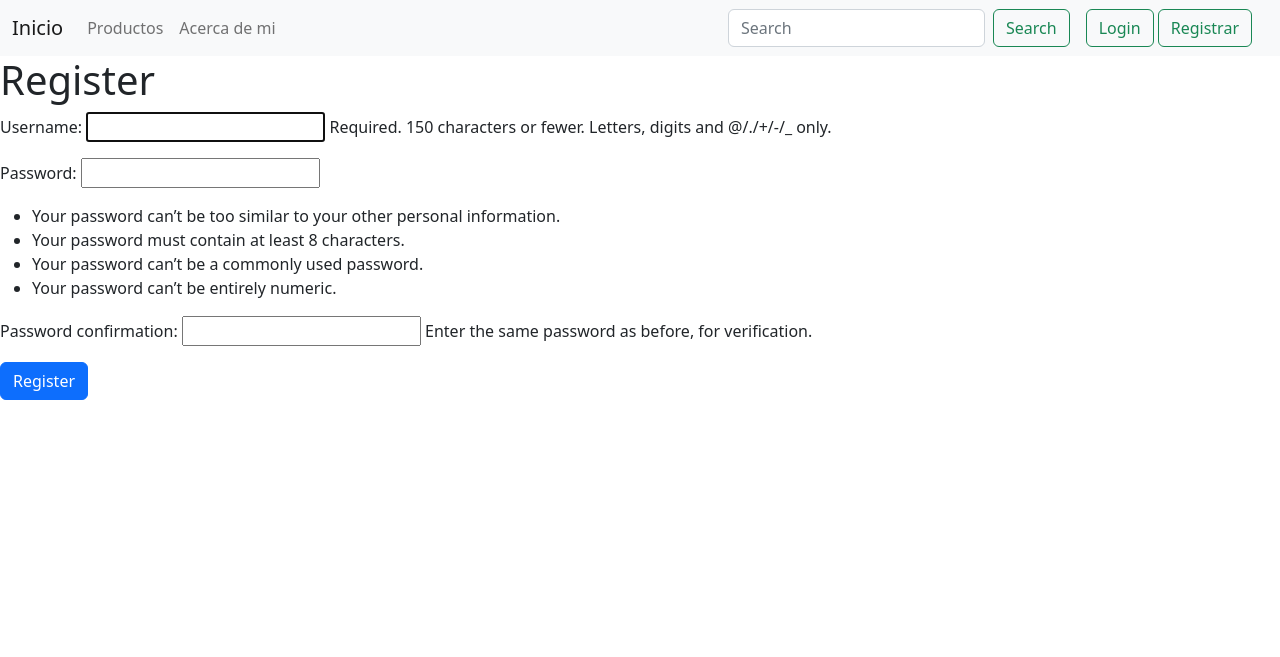
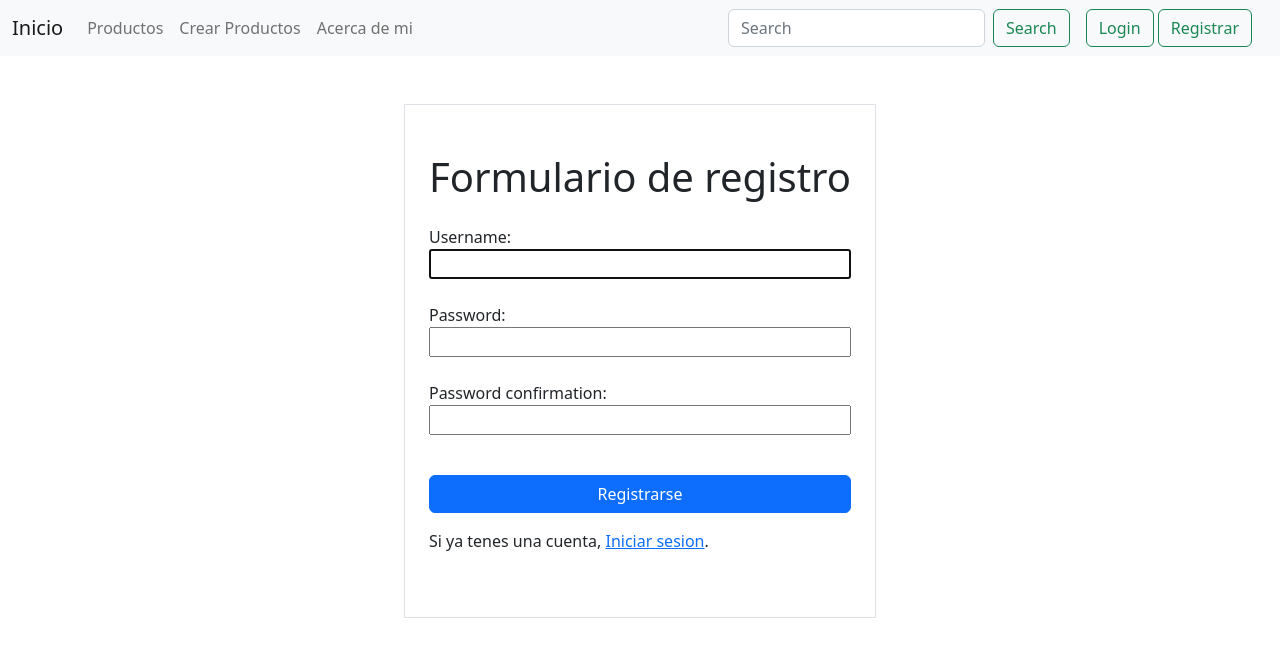
Before and after one commit to marianoLopez2001/python-coder, a Django app: page /register/ in a window 1280 px wide. Shown: the top 657 px of the page. Run offline with Django 4.2, Linux system fonts and the light colour scheme.

Commit message:
implemente logout y renderizado condicional de login, logout, register

```diff
--- a/coder_project/coder_project/settings.py
+++ b/coder_project/coder_project/settings.py
@@ -122,3 +122,5 @@ STATIC_URL = 'static/'
 # https://docs.djangoproject.com/en/4.1/ref/settings/#default-auto-field
 
 DEFAULT_AUTO_FIELD = 'django.db.models.BigAutoField'
+
+LOGIN_URL = '/login'
--- a/coder_project/coder_project/urls.py
+++ b/coder_project/coder_project/urls.py
@@ -15,7 +15,8 @@ Including another URLconf
 """
 from django.contrib import admin
 from django.urls import path
-from ecommerce.views import ver_productos, eliminar_producto, inicio, acerca_de_mi, detalle_producto, login_user, register_user
+from django.contrib.auth.views import LogoutView
+from ecommerce.views import ver_productos, eliminar_producto, inicio, acerca_de_mi, detalle_producto, login_user, register_user, form_products
 
 urlpatterns = [
     path('admin/', admin.site.urls),
@@ -23,10 +24,11 @@ urlpatterns = [
     path('acerca-de-mi/', acerca_de_mi, name='AcercaDeMi'),
 
     path('productos/', ver_productos, name='VerProductos'),
+    path('crear_producto/', form_products, name='CrearProductos'),
     path('eliminar-producto/<data>', eliminar_producto, name='EliminarProducto'),
     path('detalle-producto/<data>', detalle_producto, name='DetalleProducto'),
 
     path('login/', login_user, name='Login'),
     path('register/', register_user, name='Register'),
-
+    path('logout/', LogoutView.as_view(template_name='inicio.html'), name='Logout'),
 ]
--- a/coder_project/ecommerce/views.py
+++ b/coder_project/ecommerce/views.py
@@ -3,81 +3,107 @@ from django.shortcuts import render, redirect, HttpResponse
 from ecommerce.forms import ProductosFormulario
 from django.contrib.auth.forms import AuthenticationForm, UserCreationForm
 from django.contrib.auth import login, logout, authenticate
+from django.contrib.auth.decorators import login_required, user_passes_test
 
-#Inicio
 
-def inicio (request):
-    return render(request, 'inicio.html')
+# Inicio
 
-#Acerca de mi
 
-def acerca_de_mi (request):
-    return render(request, 'acerca-de-mi.html')
+def inicio(request):
+    return render(request, "inicio.html")
+
+
+# Acerca de mi
+
+
+def acerca_de_mi(request):
+    return render(request, "acerca-de-mi.html")
+
 
 # Producto
 
+
 def ver_productos(request):
-    if request.method == "GET" and 'search' in request.GET:
-        search = request.GET['search']
+    if request.method == "GET" and "search" in request.GET:
+        search = request.GET["search"]
         productos = Productos.objects.filter(name=search)
-        formulario = ProductosFormulario()
-        context = {"productos": productos, "formulario":formulario}
+        context = {"productos": productos}
         return render(request, "productos.html", context=context)
     elif request.method == "GET":
         productos = Productos.objects.all()
+        context = {"productos": productos}
+        return render(request, "productos.html", context=context)
+
+
+@login_required
+def eliminar_producto(request, data):
+    eliminar = Productos.objects.get(id=data)
+    eliminar.delete()
+    return redirect("VerProductos")
+
+
+def detalle_producto(request, data):
+    producto = Productos.objects.get(id=data)
+    context = {"producto": producto}
+    return render(request, "producto-detalle.html", context=context)
+
+
+def login_user(request):
+    if request.method == "POST":
+        form = AuthenticationForm(request, data=request.POST)
+        if form.is_valid():
+            usuario_nombre = form.cleaned_data.get("username")
+            user_password = form.cleaned_data.get("password")
+            user = authenticate(username=usuario_nombre, password=user_password)
+            if user is not None:
+                login(request, user)
+                return render(
+                    request, "inicio.html", {"nombre": usuario_nombre}
+                )
+            else:
+                return render(request, "inicio.html")
+        else:
+            return render(request, "inicio.html")
+
+    form = AuthenticationForm()
+    return render(request, "login.html", {"form": form})
+
+
+def register_user(request):
+    if request.method == "POST":
+        form = UserCreationForm(request.POST)
+        if form.is_valid():
+            username = form.cleaned_data["username"]
+            form.save()
+            return render(
+                request, "inicio.html", {"msg": f"registrado con exito {username}"}
+            )
+        else:
+            return render(request, "inicio.html")
+    else:
+        form = UserCreationForm()
+        return render(request, "register.html", {"form": form})
+
+
+@user_passes_test(lambda u: u.is_superuser)
+def form_products(request):
+    if request.method == "GET":
         formulario = ProductosFormulario()
-        context = {"productos": productos, "formulario":formulario}
-        return render(request, "productos.html", context=context)
+        context = {"formulario": formulario}
+        return render(request, "formulario-productos.html", context=context)
     elif request.method == "POST":
         formulario = ProductosFormulario(request.POST)
         if formulario.is_valid():
-            print('valido')
             info = formulario.cleaned_data
-            print(info)
-            producto = Productos(name=info['name'], author=info['author'], description=info['description'], image=info['image'], stock=info['stock'], price=info['price'])
+            producto = Productos(
+                name=info["name"],
+                author=info["author"],
+                description=info["description"],
+                image=info["image"],
+                stock=info["stock"],
+                price=info["price"],
+            )
             producto.save()
             return redirect("VerProductos")
         else:
-            return HttpResponse('no valido')
-
-def eliminar_producto (request, data):
-    eliminar = Productos.objects.get(id=data)
-    eliminar.delete()
-    return redirect('VerProductos')
-
-def detalle_producto (request, data):
-    producto = Productos.objects.get(id=data)
-    print(producto)
-    context={"producto": producto}
-    return render(request, 'producto-detalle.html', context = context)
-
-def login_user (request):
-    if request.method == 'POST':
-        form = AuthenticationForm(request, data = request.POST)
-        if form.is_valid():
-            usuario_nombre = form.cleaned_data.get('username')
-            user_password = form.cleaned_data.get('password')
-            user = authenticate(username=usuario_nombre, password=user_password)
-            if user is not None:
-                login(request, user)
-                return render(request, 'inicio.html', {"nombre": usuario_nombre, "msg": 'Exito'})
-            else:
-                return render(request, 'inicio.html', {"msg": 'Error'})
-        else:
-            return render(request, 'inicio.html', {"msg": 'Error en form'})
-
-    form = AuthenticationForm()
-    return render(request, 'login.html', {"form": form})
-
-def register_user (request):
-    if request.method == 'POST':
-        form = UserCreationForm(request.POST)
-        if form.is_valid():
-            username = form.cleaned_data['username']
-            form.save()
-            return render(request, 'inicio.html', {'msg':f'registrado con exito {username}'})
-        else:
-            return render(request, 'inicio.html', {'msg':'registrado fallido'})
-    else:
-        form = UserCreationForm()
-        return render(request, 'register.html', {'form':form})
+            return HttpResponse("no valido")
--- a/coder_project/templates/base.html
+++ b/coder_project/templates/base.html
@@ -6,6 +6,11 @@
   <meta http-equiv="X-UA-Compatible" content="IE=edge">
   <meta name="viewport" content="width=device-width, initial-scale=1.0">
   <link href="https://cdn.jsdelivr.net/npm/bootstrap@5.2.3/dist/css/bootstrap.min.css" rel="stylesheet" integrity="sha384-rbsA2VBKQhggwzxH7pPCaAqO46MgnOM80zW1RWuH61DGLwZJEdK2Kadq2F9CUG65" crossorigin="anonymous">
+  <style>
+    span {
+      display: none;
+    }
+  </style>
   <title>{% block title %} {% endblock %}</title>
 </head>
 
@@ -23,6 +28,9 @@
               <a class="nav-link" href="{% url 'VerProductos' %}">Productos</a>
             </li>
             <li class="nav-item">
+              <a class="nav-link" href="{% url 'CrearProductos' %}">Crear Productos</a>
+            </li>
+            <li class="nav-item">
               <a class="nav-link" href="{% url 'AcercaDeMi' %}">Acerca de mi</a>
             </li>
           </ul>
@@ -31,8 +39,12 @@
             <button class="btn btn-outline-success" type="submit">Search</button>
           </form>
           <div class="m-3 mt-0 mb-0">
+            {% if request.user.is_authenticated %}
+            <a class='btn btn-outline-success' href="{% url 'Logout' %}">Logout</a>
+            {% else %}
             <a class='btn btn-outline-success' href="{% url 'Login' %}">Login</a>
             <a class='btn btn-outline-success' href="{% url 'Register' %}">Registrar</a>
+            {% endif %}
           </div>
         </div>
       </div>
--- a/coder_project/templates/inicio.html
+++ b/coder_project/templates/inicio.html
@@ -4,5 +4,4 @@
 
 {% block contenido %}
 <h1>Bienvenido</h1>
-{{msg}}
 {% endblock %}
--- a/coder_project/templates/register.html
+++ b/coder_project/templates/register.html
@@ -3,10 +3,15 @@
 {% block title %} Register {% endblock %}
 
 {% block contenido %}
-<h1>Register</h1>
-<form action="" method="POST">
-    {% csrf_token %}
-    {{form.as_p}}
-    <button class="btn btn-primary" type="submit">Register</button>
-</form>
+<section class="m-5">
+    <div class='container py-5 border p-4' style="max-width: fit-content;">
+        <h1 class="mb-4 text-center">Formulario de registro</h1>
+        <form class="d-flex flex-column " action="" method="POST">
+            {% csrf_token %}
+            {{ form }}
+            <button class="btn btn-primary mt-3" type="submit">Registrarse</button>
+        </form>
+        <p class="mt-3">Si ya tenes una cuenta, <a href="/login">Iniciar sesion</a>.</p>
+    </div>
+</section>
 {% endblock %}
```
Also changed, not shown: coder_project/templates/formulario-productos.html (added, +17 -0 lines), coder_project/templates/login.html (+11 -6 lines), coder_project/templates/productos.html (+0 -14 lines), coder_project/db.sqlite3.
